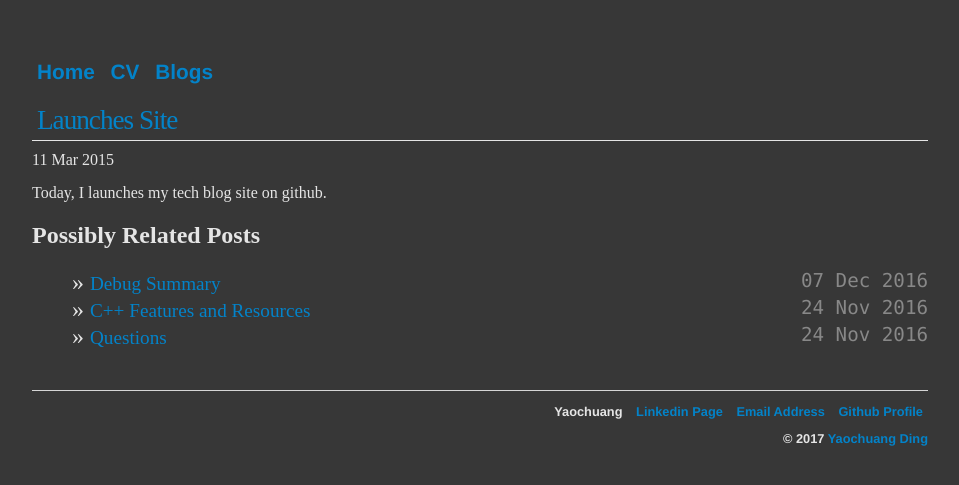
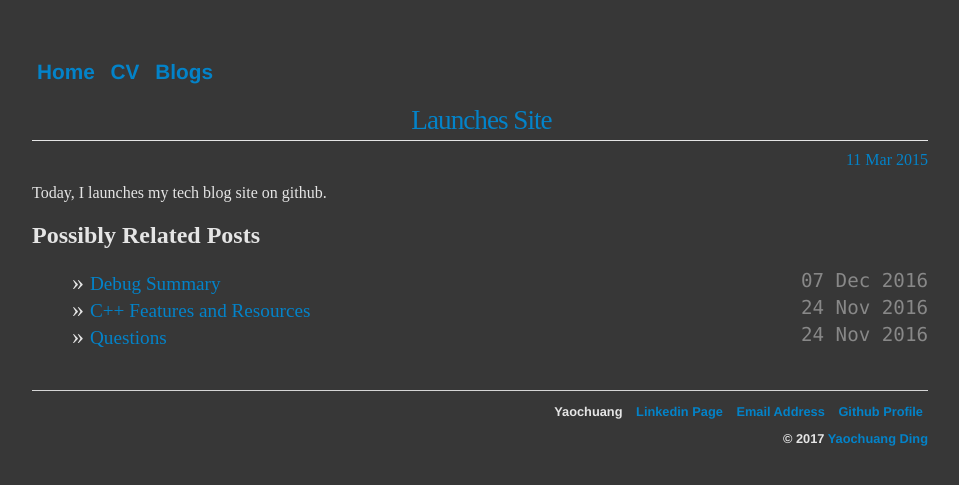
Before and after one commit to ychding11/ychding11.github.io, a Jekyll site: the page built from _posts/2015-03-12-site-launched.md, in a window 1280 px wide. Shown: the top 485 px of the page, without its empty margins (160-1119 px from the left). Built offline with Jekyll 4.4.1, drawn with Linux system fonts in a browser that asks for light colours.

Commit message:
modify style for date show of post

```diff
--- a/css/main.css
+++ b/css/main.css
@@ -40,19 +40,20 @@ a:hover {
 }
 
 h1 {
-border-bottom:1px solid #e5e5e5;
+border-bottom: 1px solid #e5e5e5;
 color:#0383c9;
 font-size:1.7em;
 font-weight:100;
+text-align: center;
 letter-spacing:-1px;
 margin:0 0 10px;
 padding:0px 2px 4px 5px;
 }
 
-#p {
-    font-size: 1.3em;
-    line-height: 1.0em;
-    color: #e5e5e5;
+p.meta {
+font-size: 1.0em;
+text-align: right;
+color: #0383c9;
 }
 
 p {
```
